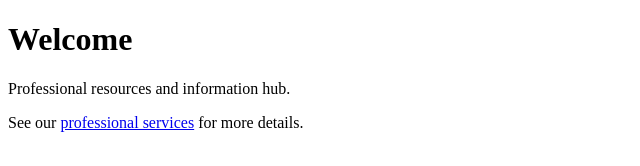
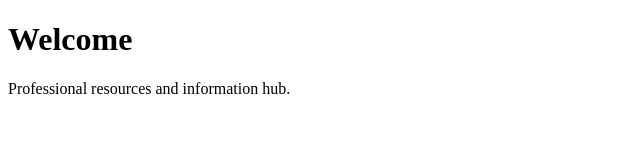
Before and after one commit to derunglaublichebastian/derunglaublichebastian.github.io, a plain HTML site: page index.html in a window 1280 px wide. Shown: the whole page, without its empty margins (0-640 px from the left). Drawn offline with Linux system fonts and the light colour scheme.

Commit message:
fix(security): remove injected pbn.pixiupbn.com script

```diff
--- a/index.html
+++ b/index.html
@@ -4,6 +4,5 @@
 <body>
 <h1>Welcome</h1>
 <p>Professional resources and information hub.</p>
-<p>See our <a href="https://pixiupbn.com" rel="dofollow">professional services</a> for more details.</p>
 </body>
 </html>
```
